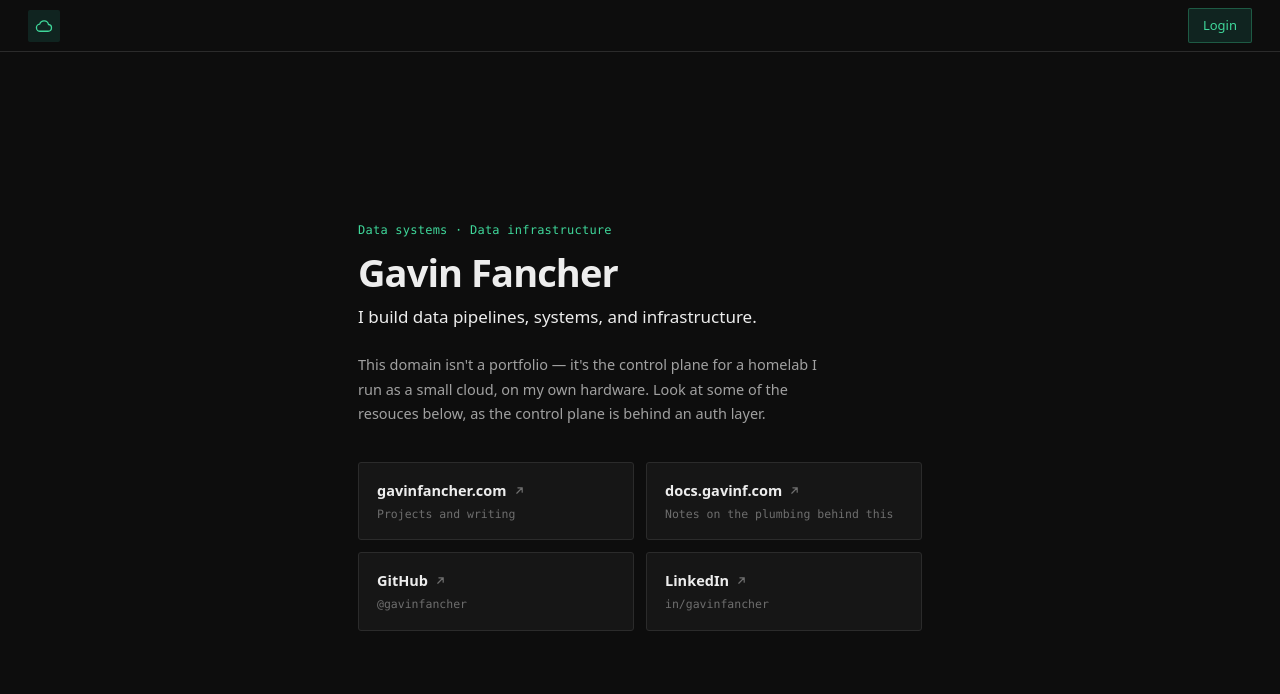
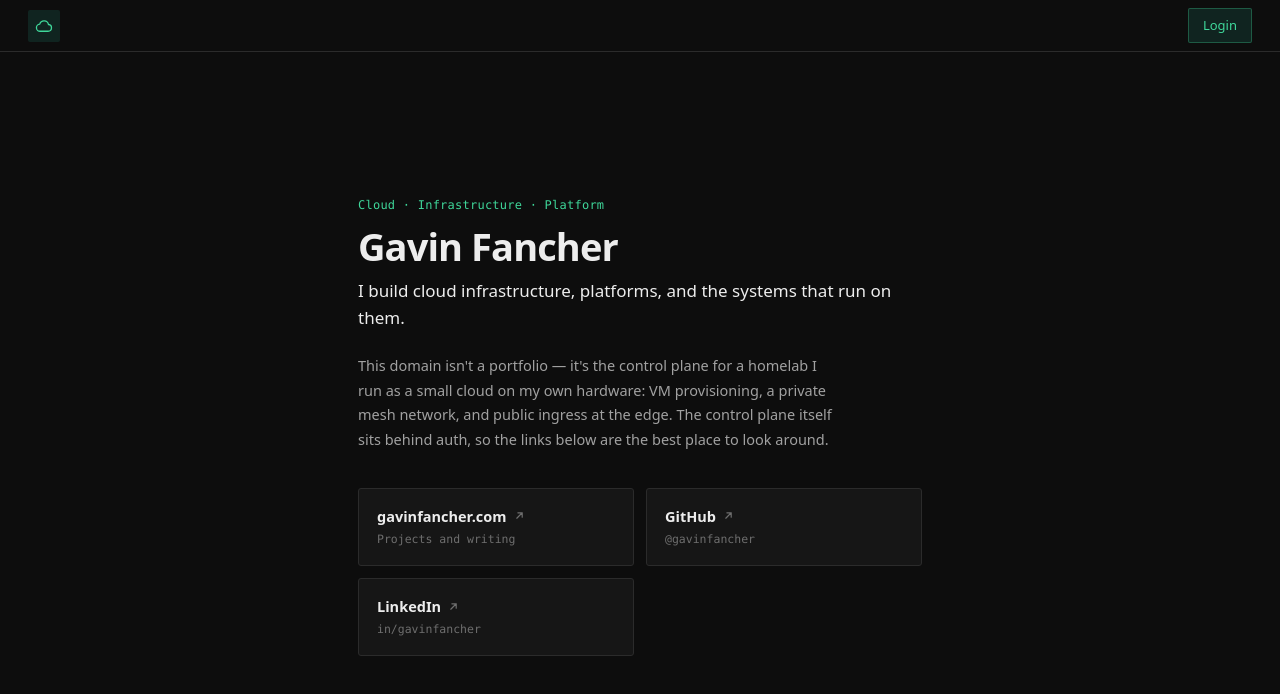
Before and after one commit to gavinfancher/gavinf-dash, an Astro site: page / in a window 1280 px wide. Built offline with nearby package versions, Linux system fonts and the light colour scheme; Astro itself is replaced by a stand-in of ours.

Commit message:
Update landing page copy; drop docs link
Co-Authored-By: Claude Opus 5.5 <noreply@anthropic.com>

```diff
--- a/src/pages/index.astro
+++ b/src/pages/index.astro
@@ -3,8 +3,7 @@
 // no JavaScript at all; Clerk only loads on /auth and /dash.
 //
 // The job of this page is to say what the domain is in about five seconds and
-// then hand the visitor somewhere better. Detail about the infrastructure
-// belongs on docs.gavinf.com, not here.
+// then hand the visitor somewhere better.
 import Base from '../layouts/Base.astro';
 
 const DESTINATIONS = [
@@ -12,11 +11,6 @@ const DESTINATIONS = [
     label: 'gavinfancher.com',
     note: 'Projects and writing',
     href: 'https://gavinfancher.com',
-  },
-  {
-    label: 'docs.gavinf.com',
-    note: 'Notes on the plumbing behind this',
-    href: 'https://docs.gavinf.com',
   },
   {
     label: 'GitHub',
@@ -31,7 +25,7 @@ const DESTINATIONS = [
 ];
 ---
 <Base
-  title="Gavin Fancher — data systems & infrastructure"
+  title="Gavin Fancher — cloud & infrastructure"
   description="gavinf.com is the control plane for a self-hosted mini-cloud: VM provisioning, private mesh networking, and public ingress, run on my own hardware."
 >
   <div class="land-shell">
@@ -46,14 +40,15 @@ const DESTINATIONS = [
     </header>
 
     <main class="land-doc">
-      <p class="land-eyebrow">Data systems · Data infrastructure</p>
+      <p class="land-eyebrow">Cloud · Infrastructure · Platform</p>
       <h1 class="land-title">Gavin Fancher</h1>
-      <p class="land-lead">I build data pipelines, systems, and infrastructure.</p>
+      <p class="land-lead">I build cloud infrastructure, platforms, and the systems that run on them.</p>
 
       <p class="land-body">
         This domain isn't a portfolio — it's the control plane for a homelab I run
-        as a small cloud, on my own hardware. Look at some of the resouces below, as
-        the control plane is behind an auth layer.
+        as a small cloud on my own hardware: VM provisioning, a private mesh network,
+        and public ingress at the edge. The control plane itself sits behind auth, so
+        the links below are the best place to look around.
       </p>
 
       <nav class="land-dests" aria-label="Elsewhere">
```
